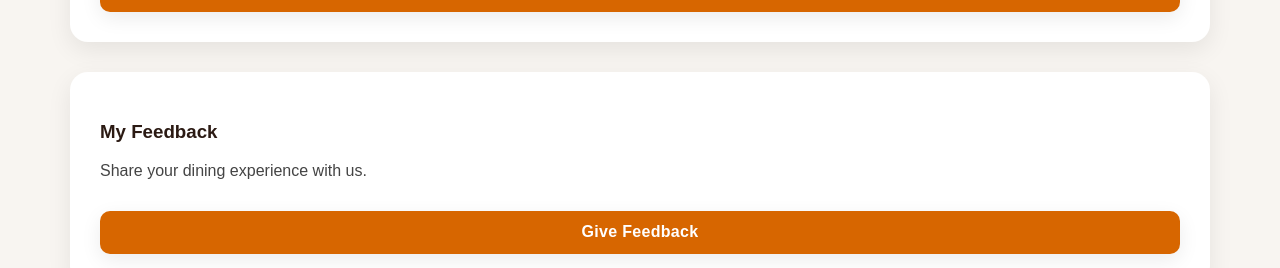
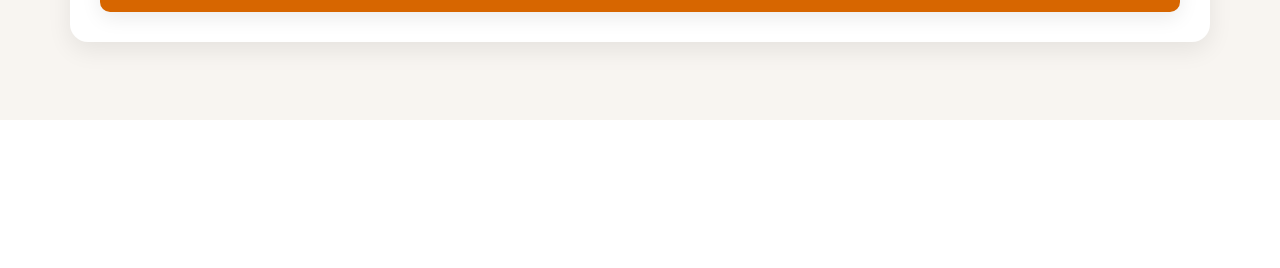
Before and after one commit to SujalGajera/Code-Cuisines, a React (Create React App) app: page /customer/dashboard in a window 1280 px wide. Shown: the part 680-948 px from the top of the page. After the commit the page ends 800 px from the top, so only its background shows below. Built offline with nearby package versions, Linux system fonts and the light colour scheme.

Commit message:
Yubi:remove the feedback from the dashboard

```diff
--- a/src/Yubi/CustomerDashboard.js
+++ b/src/Yubi/CustomerDashboard.js
@@ -205,18 +205,6 @@ function CustomerDashboard() {
           </button>
         </section>
 
-        {/* -------- FEEDBACK CARD ---------- */}
-        <section className="cd-card cd-feedback-card">
-          <h3>My Feedback</h3>
-          <p>Share your dining experience with us.</p>
-
-          <button
-            className="cd-btn-primary"
-            onClick={() => navigate("/customer/feedback")}
-          >
-            Give Feedback
-          </button>
-        </section>
 
         {showToast && <div className="cd-toast">Profile Updated Successfully!</div>}
       </main>
```
